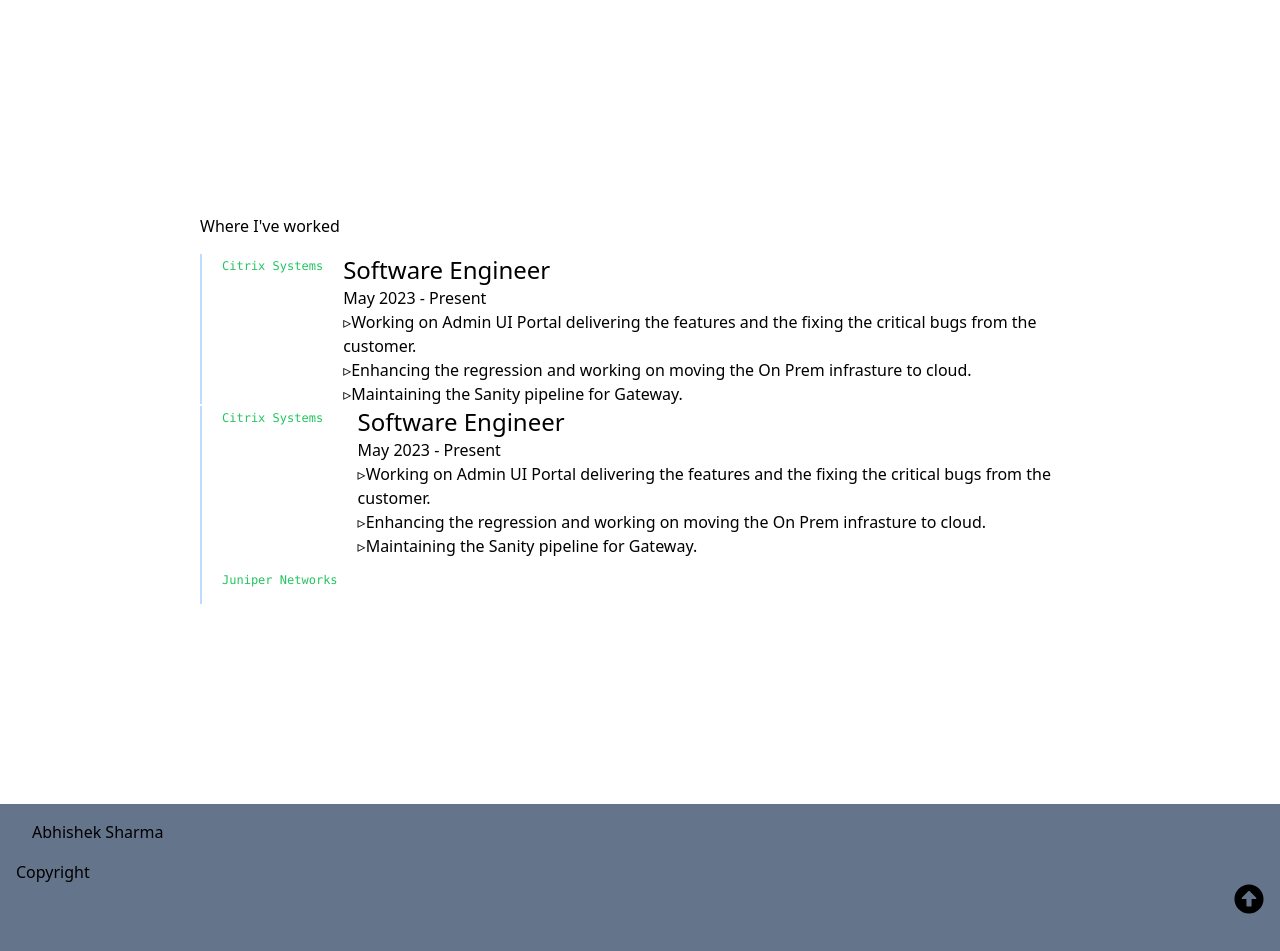
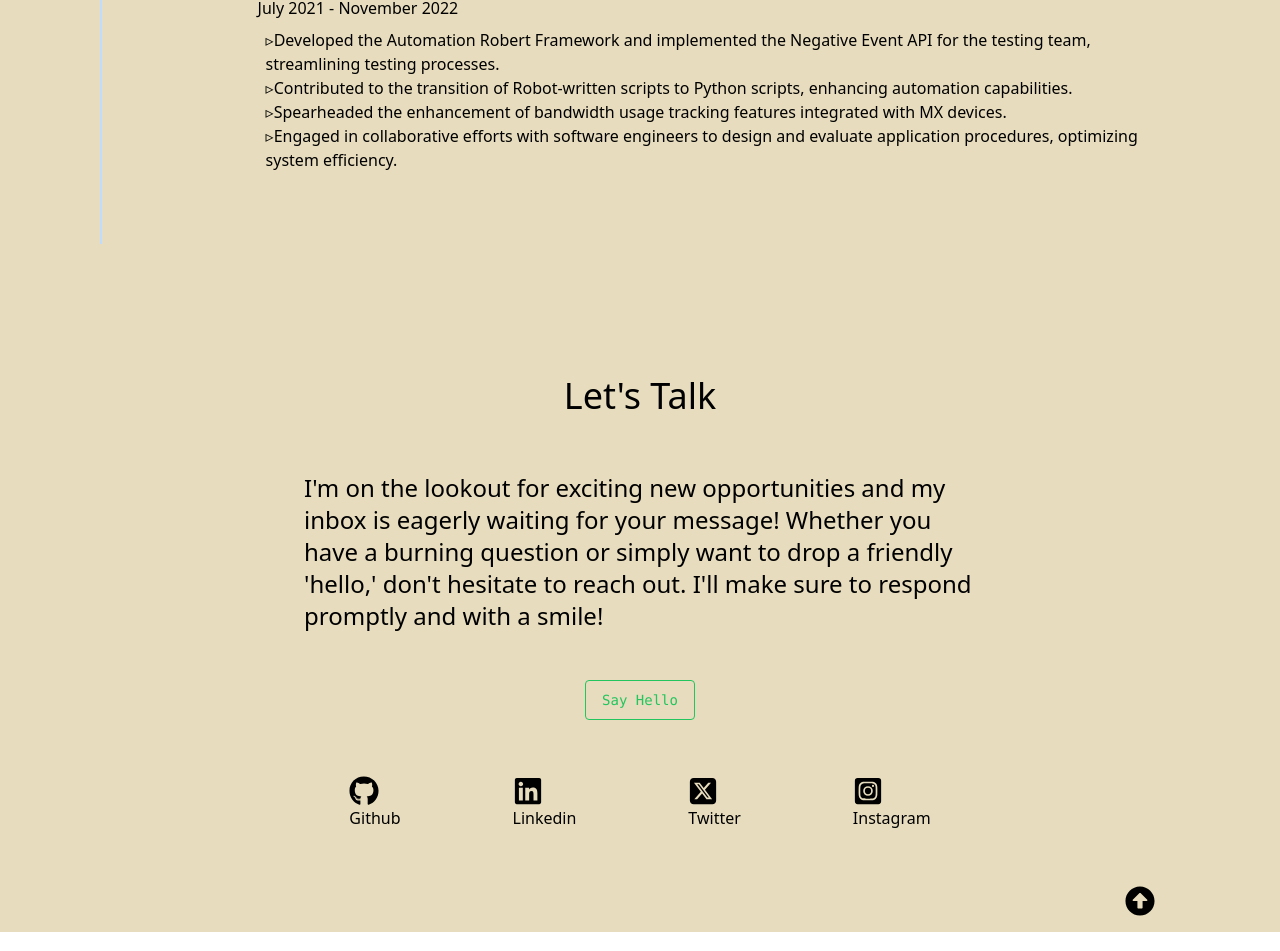
Before and after one commit to absep98/Profile-Proj, a React (Create React App) app: page / in a window 1280 px wide. Shown: the part 1736-2687 px from the top of the page. Built offline with nearby package versions, Linux system fonts and the light colour scheme.

Commit message:
PF-004: completed profile making

```diff
--- a/package.json
+++ b/package.json
@@ -39,6 +39,7 @@
     ]
   },
   "devDependencies": {
+    "@babel/plugin-proposal-private-property-in-object": "^7.21.11",
     "tailwindcss": "^3.4.3"
   }
 }
--- a/src/App.js
+++ b/src/App.js
@@ -4,18 +4,18 @@ import Header from './Components/Header';
 import Home from './Components/Home';
 import MainCont from './Components/MainCont';
 import Contact from './Components/Contact';
-import Footer from './Components/Footer';
+// import Footer from './Components/Footer';
 import Experience from './Components/Experience';
 
 const App = () => {
   return (
-    <div>
+    <div style={{ backgroundColor: '#E7DCBD' }}>
       <Header />
       <Home />
       <div id="/"><MainCont /></div>
+      <div id="experience"><Experience /></div>
       <div id="contact"><Contact /></div>
-      <div id="experience"><Experience /></div>
-      <Footer />
+      {/* <Footer /> */}
     </div>
   );
 }
--- a/src/Components/Contact.jsx
+++ b/src/Components/Contact.jsx
@@ -3,15 +3,15 @@ import { FaGithub } from "react-icons/fa";
 import { FaLinkedin } from "react-icons/fa";
 import { FaSquareXTwitter } from "react-icons/fa6";
 import { FaInstagramSquare } from "react-icons/fa";
-
+import { FaArrowAltCircleUp } from "react-icons/fa";
 const Contact = () => {
     return (
         <div className="w-full flex flex-col items-center"> {/* This is the outer container */}
             <h1 className="text-4xl mt-8 mb-14">Let's Talk</h1>
             <p className="max-w-2xl font-thin text-2xl">I'm on the lookout for exciting new opportunities and my inbox is eagerly waiting for your message! Whether you have a burning question or simply want to drop a friendly 'hello,' don't hesitate to reach out. I'll make sure to respond promptly and with a smile!</p>
             <button className="text-green-500 bg-transparent border border-green-500 rounded py-3 px-4 text-sm font-mono leading-none hover:bg-green-500 hover:text-white transition duration-300 ease-in-out mt-12">
-  Say Hello
-</button>            <div className="flex"> {/* This is the inner container */}
+                Say Hello
+            </button>            <div className="flex"> {/* This is the inner container */}
                 <div className="m-14">
                     <a href="https://github.com/coderstarter" target="_blank" rel="noopener noreferrer">
                         <FaGithub size="30" />
@@ -37,6 +37,9 @@ const Contact = () => {
                     Instagram
                 </div>
             </div>
+            <span className="flex justify-end ml-[1000px] mb-4">
+                <FaArrowAltCircleUp size="30" />
+            </span>
         </div>
     )
 }
--- a/src/Components/Experience.jsx
+++ b/src/Components/Experience.jsx
@@ -3,8 +3,8 @@ import React from 'react'
 const Experience = () => {
     return (
         <div>
-            <div className="p-[200px]">
-            <p className="mb-4">Where I've worked</p>
+            <div className="p-[100px]">
+                <p className="mb-4">Where I've worked</p>
                 <div className="flex">
                     <div className="">
                         <button id="tab-0" role="tab" tabIndex="0" aria-selected="true" aria-controls="panel-0" className="no-underline relative transition-all flex items-start w-full h-[150px] px-5 py-1 border-l-2 border-blue-200 bg-transparent text-green-500 font-mono text-xs text-left whitespace-nowrap">
@@ -13,8 +13,8 @@ const Experience = () => {
                     </div>
                     <div className="">
                         <h3 className="text-2xl">Software Engineer</h3>
-                        <h5>May 2023 - Present</h5>
-                        <ul>
+                        <h5 className="m-2">May 2023 - Present</h5>
+                        <ul className="m-2">
                             <li >
                                 <span style={{ color: 'Black' }}>▹</span>
                                 Working on Admin UI Portal delivering the features and the
@@ -34,34 +34,42 @@ const Experience = () => {
                 </div>
                 <div className="flex">
                     <div className="">
-                        <button id="tab-0" role="tab" tabIndex="0" aria-selected="true" aria-controls="panel-0" className="no-underline relative transition-all flex items-start w-full h-[150px] px-5 py-1 border-l-2 border-blue-200 bg-transparent text-green-500 font-mono text-xs text-left whitespace-nowrap">
-                            <span className="flex align-top">Citrix Systems</span>
-                        </button>
-                        <button id="tab-0" role="tab" tabIndex="0" aria-selected="true" aria-controls="panel-0" className="no-underline relative transition-all flex items-center w-full h-12 px-5 py-1 border-l-2 border-blue-200 bg-transparent text-green-500 font-mono text-xs text-left whitespace-nowrap">
+                        <button id="tab-0" role="tab" tabIndex="0" aria-selected="true" aria-controls="panel-0" className="no-underline relative transition-all flex items-start w-full h-[480px] px-5 py-1 border-l-2 border-blue-200 bg-transparent text-green-500 font-mono text-xs text-left whitespace-nowrap">
                             <span>Juniper Networks</span>
                         </button>
                     </div>
                     <div className="">
+                        <h3 className="text-2xl">Software Engineer 2</h3>
+                        <h5 className="m-2">November 2022 - May 2023</h5>
+                        <ul className="m-2">
+                            <li >
+                                <span className="max-w-10" style={{ color: 'Black' }}>▹</span>
+                                I collaborated closely with the product manager at Juniper Networks on UI development, delivering features, and rigorously testing them within JCLOUD. JCLOUD, a software-as-a-service (SaaS) solution, serves as a crucial link between on-premises applications and network devices, facilitating seamless integration. My responsibilities encompassed working extensively on REST API testing using Postman and conducting UI testing using Selenium, ensuring the robustness and reliability of our solutions.
+                            </li>
+                        </ul>
                         <h3 className="text-2xl">Software Engineer</h3>
-                        <h5>May 2023 - Present</h5>
-                        <ul>
+                        <h5>July 2021 - November 2022</h5>
+                        <ul className="m-2">
                             <li >
-                                <span style={{ color: 'Black' }}>▹</span>
-                                Working on Admin UI Portal delivering the features and the
-                                fixing the critical bugs from the customer.
+                                <span className="max-w-10" style={{ color: 'Black' }}>▹</span>
+                                Developed the Automation Robert Framework and implemented the Negative Event API for the testing team, streamlining testing processes.
                             </li>
-                            <li>
-                                <span style={{ color: 'Black' }}>▹</span>
-                                Enhancing the regression and working on moving the On Prem
-                                infrasture to cloud.
+                            <li >
+                                <span className="max-w-10" style={{ color: 'Black' }}>▹</span>
+                                Contributed to the transition of Robot-written scripts to Python scripts, enhancing automation capabilities.
                             </li>
-                            <li>
-                                <span style={{ color: 'Black' }}>▹</span>
-                                Maintaining the Sanity pipeline for Gateway.
+                            <li >
+                                <span className="max-w-10" style={{ color: 'Black' }}>▹</span>
+                                Spearheaded the enhancement of bandwidth usage tracking features integrated with MX devices.
+                            </li>
+                            <li >
+                                <span className="max-w-10" style={{ color: 'Black' }}>▹</span>
+                                Engaged in collaborative efforts with software engineers to design and evaluate application procedures, optimizing system efficiency.
                             </li>
                         </ul>
                     </div>
                 </div>
+
             </div>
         </div>
     )
--- a/src/Components/Footer.jsx
+++ /dev/null
@@ -1,30 +0,0 @@
-import React from 'react';
-import { FaArrowAltCircleUp } from "react-icons/fa";
-
-const Footer = () => {
-    const scrollTop = () => {
-        window.scrollTo({
-            top: 0,
-            behavior: "smooth"
-        });
-    };
-    return (
-        <div className="h-[150px] w-full items-center bg-slate-500 px-4">
-            <div className="name p-4">
-                Abhishek Sharma
-            </div>
-            <div className="copy">
-                Copyright
-            </div>
-            <div className=""></div>
-            <a onClick={scrollTop}>
-                <div className="flex justify-end">
-                    <FaArrowAltCircleUp size="30" />
-                </div>
-            </a>
-
-        </div >
-    )
-}
-
-export default Footer
--- a/src/Components/Header.jsx
+++ b/src/Components/Header.jsx
@@ -9,7 +9,7 @@ const Header = () => {
         position: 'fixed',
         top: 0,
         width: '100%',
-        backgroundColor: '#f8f9fa',
+        backgroundColor: '#EEBC9F',
         zIndex: 1,
         display: 'flex',
         justifyContent: 'right',
@@ -18,8 +18,8 @@ const Header = () => {
       }}>
         <img src={logo} alt="Logo" style={{ position: 'fixed', top: 10, left: 10, width: '50px' }} />
         <ScrollLink style={{ margin: '0 10px' }} to="/" smooth={true} offset={-50}>About me</ScrollLink>
+        <ScrollLink style={{ margin: '0 10px' }} to="experience" smooth={true} offset={-50}>Experience</ScrollLink>
         <ScrollLink style={{ margin: '0 10px' }} to="contact" smooth={true} offset={-50}>Contacts</ScrollLink>
-        <ScrollLink style={{ margin: '0 10px' }} to="experience" smooth={true} offset={-50}>Experience</ScrollLink>
       </div>
   );
 }
```
Also changed, not shown: 1 other file (tests, documents, lock files or other folders).
